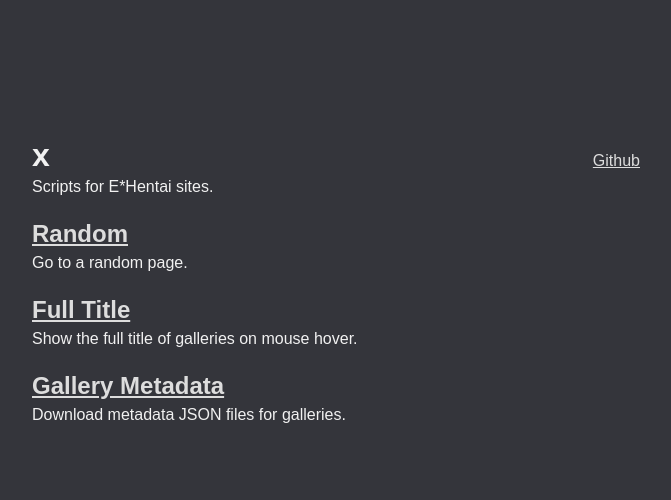
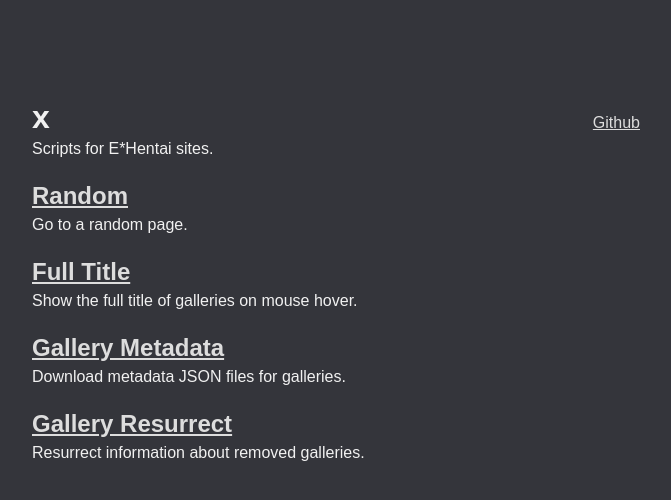
Before and after one commit to dnsev-h/x, a plain HTML site: page index.html in a window 1280 px wide. Shown: the whole page, without its empty margins (304-975 px from the left). Drawn offline with Linux system fonts and the light colour scheme.

Commit message:
Add gallery resurrect script info

```diff
--- a/index.html
+++ b/index.html
@@ -42,6 +42,13 @@
 		Download metadata JSON files for galleries.
 	</p>
 
+	<h2>
+		<a href="https://raw.githubusercontent.com/dnsev-h/x/master/builds/x-gallery-resurrect.user.js">Gallery Resurrect</a>
+	</h2>
+	<p>
+		Resurrect information about removed galleries.
+	</p>
+
 </div></div>
 
 </body>
```
